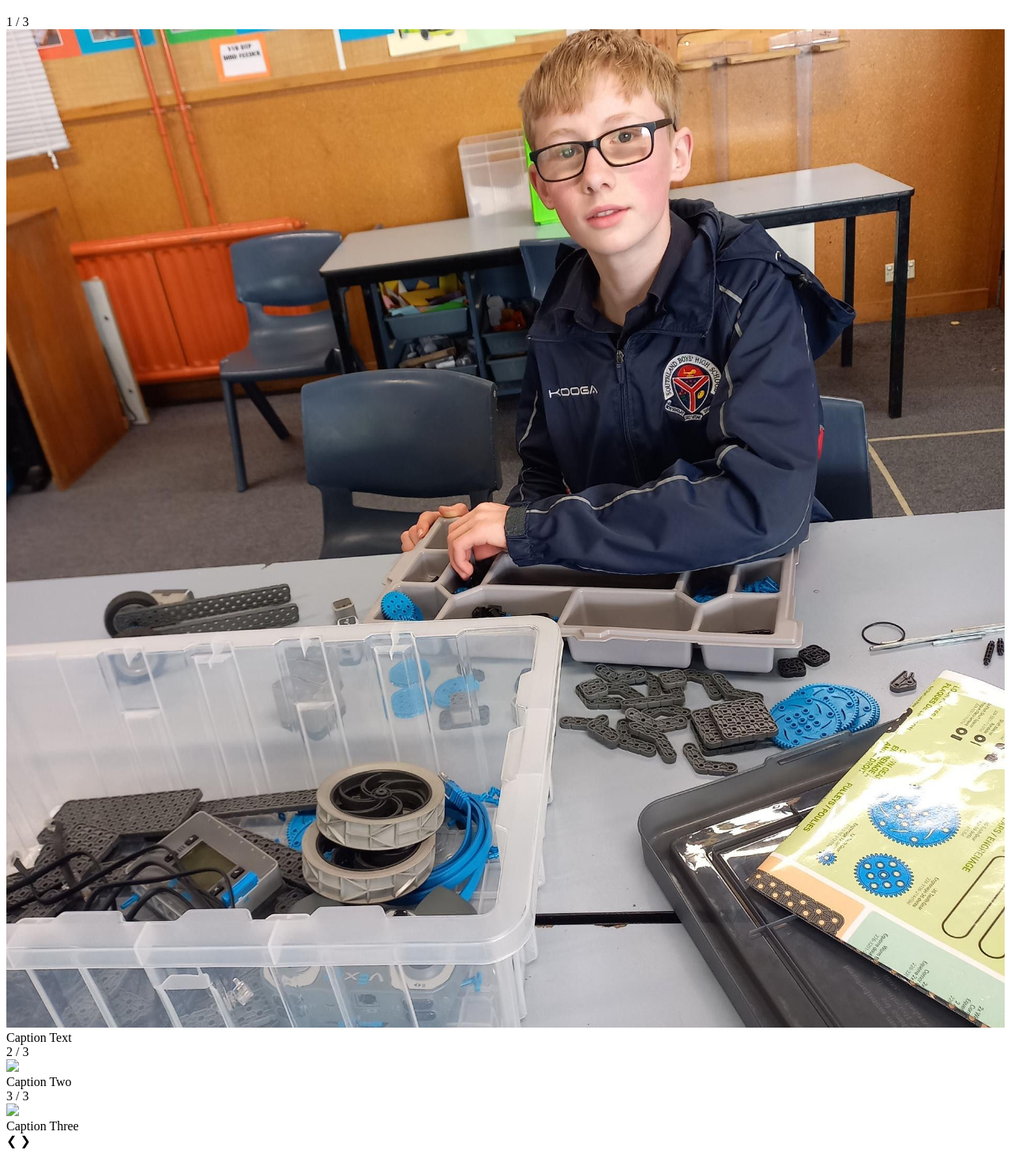
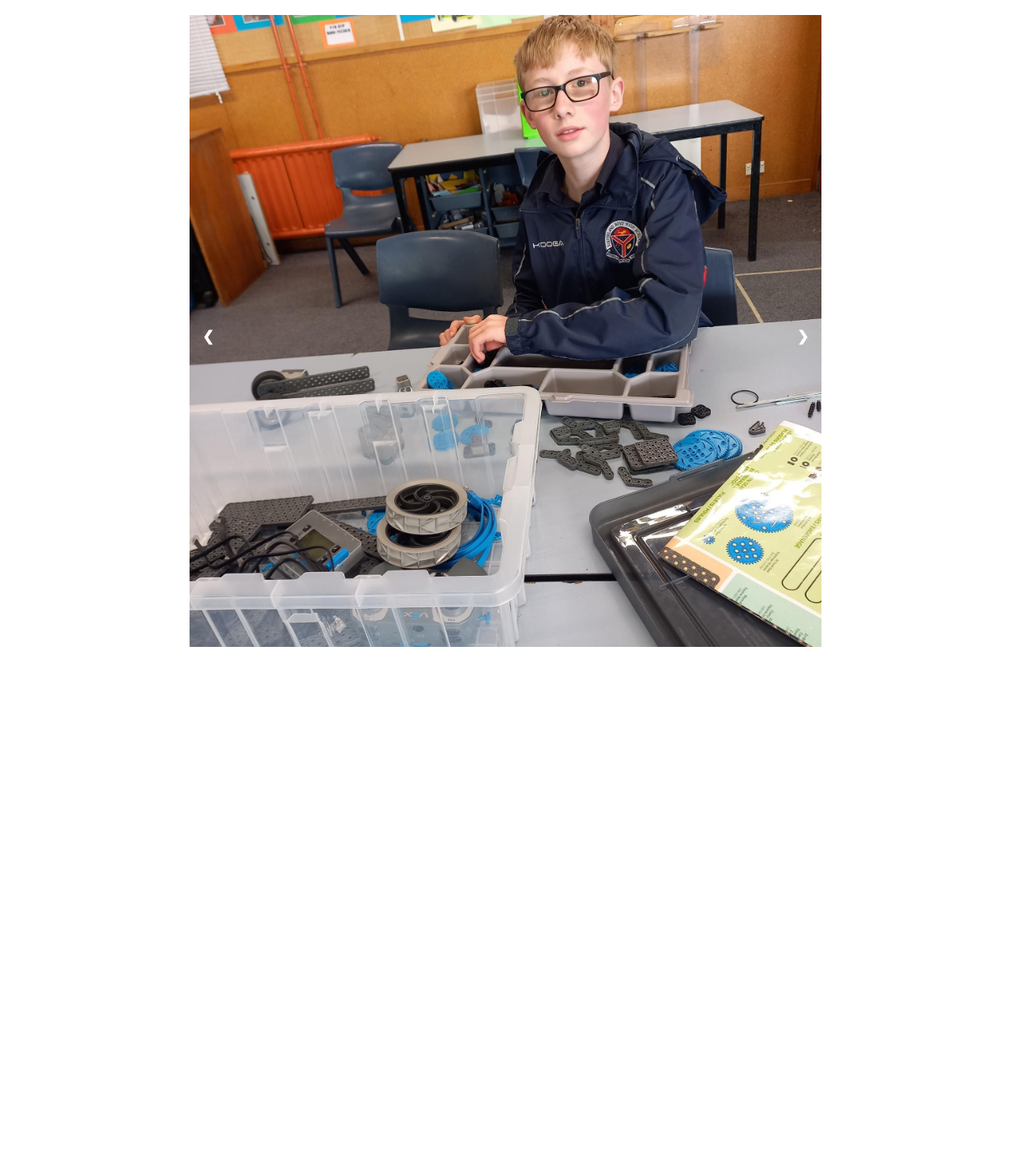
Before and after one commit to JacobWHSBHS/AS91893, a plain HTML site: page index.html in a window 1280 px wide. Shown: the part 139-1619 px from the top of the page at 79% size. After the commit the page ends 970 px from the top, so only its background shows below. Drawn offline with Linux system fonts and the light colour scheme.

Commit message:
Update index.html

```diff
--- a/index.html
+++ b/index.html
@@ -3,6 +3,7 @@
 <head>
 	<title>About</title>
 	<link rel="stylesheet" href="style.css">
+    <link rel="stylesheet" href="script.js">
 </head>
 <body>
 	<!-- HTML for the navigation bar -->
@@ -18,39 +19,111 @@
 
     <h1>Welcome</h1>
 
-    <!-- Slideshow container -->
+    <style>
+        .slideshow-container {
+            max-width: 800px;
+            position: relative;
+            margin: auto;
+        }
+
+        .mySlides {
+            display: none;
+        }
+
+        .slideshow-container img {
+            width: 100%;
+            height: auto;
+        }
+
+        .prev, .next {
+            cursor: pointer;
+            position: absolute;
+            top: 50%;
+            width: auto;
+            padding: 16px;
+            margin-top: -22px;
+            color: white;
+            font-weight: bold;
+            font-size: 18px;
+            transition: 0.6s ease;
+            border-radius: 0 3px 3px 0;
+            user-select: none;
+        }
+
+        .next {
+            right: 0;
+            border-radius: 3px 0 0 3px;
+        }
+
+        .prev:hover, .next:hover {
+            background-color: rgba(0,0,0,0.8);
+        }
+
+        .caption {
+            text-align: center;
+            position: absolute;
+            bottom: 8px;
+            width: 100%;
+            color: #f2f2f2;
+            font-size: 15px;
+            padding: 8px 16px;
+            background: rgba(0, 0, 0, 0.5);
+        }
+    </style>
+    </head>
+    <body>
+
     <div class="slideshow-container">
 
-    <!-- Full-width images with number and caption text -->
-    <div class="mySlides fade">
-      <div class="numbertext">1 / 3</div>
+        <div class="mySlides">
             <img src="ic/AlexDallas.jpg" style="width:100%">
-      <div class="text">Caption Text</div>
         </div>
 
-    <div class="mySlides fade">
-      <div class="numbertext">2 / 3</div>
-      <img src="img2.jpg" style="width:100%">
-      <div class="text">Caption Two</div>
+        <div class="mySlides">
+            <img src="ic/CyrusBoyles1.jpg" style="width:100%">
         </div>
 
-    <div class="mySlides fade">
-      <div class="numbertext">3 / 3</div>
-      <img src="img3.jpg" style="width:100%">
-      <div class="text">Caption Three</div>
+        <div class="mySlides">
+            <img src="ic/GroupPhoto1.jpg" style="width:100%">
         </div>
 
-    <!-- Next and previous buttons -->
+        <div class="mySlides">
+            <img src="ic/KaydenScott_AlexDallas.png" style="width:100%">
+        </div>
+
+        <div class="mySlides">
+            <img src="ic/LachlanBradley.jpg" style="width:100%">
+        </div>
+
         <a class="prev" onclick="plusSlides(-1)">&#10094;</a>
         <a class="next" onclick="plusSlides(1)">&#10095;</a>
+
     </div>
-  <br>
 
-  <!-- The dots/circles -->
-  <div style="text-align:center">
-    <span class="dot" onclick="currentSlide(1)"></span>
-    <span class="dot" onclick="currentSlide(2)"></span>
-    <span class="dot" onclick="currentSlide(3)"></span>
-  </div>
+    <script>
+        var slideIndex = 1;
+        showSlides(slideIndex);
+
+        function plusSlides(n) {
+            showSlides(slideIndex += n);
+        }
+
+        function currentSlide(n) {
+            showSlides(slideIndex = n);
+        }
+
+        function showSlides(n) {
+            var i;
+            var slides = document.getElementsByClassName("mySlides");
+            if (n > slides.length) {slideIndex = 1}
+            if (n < 1) {slideIndex = slides.length}
+            for (i = 0; i < slides.length; i++) {
+                slides[i].style.display = "none";
+            }
+            slides[slideIndex-1].style.display = "block";
+        }
+    </script>
+
+
 </body>
 </html>
```
Lines whose indentation alone changed are shown as unchanged.
